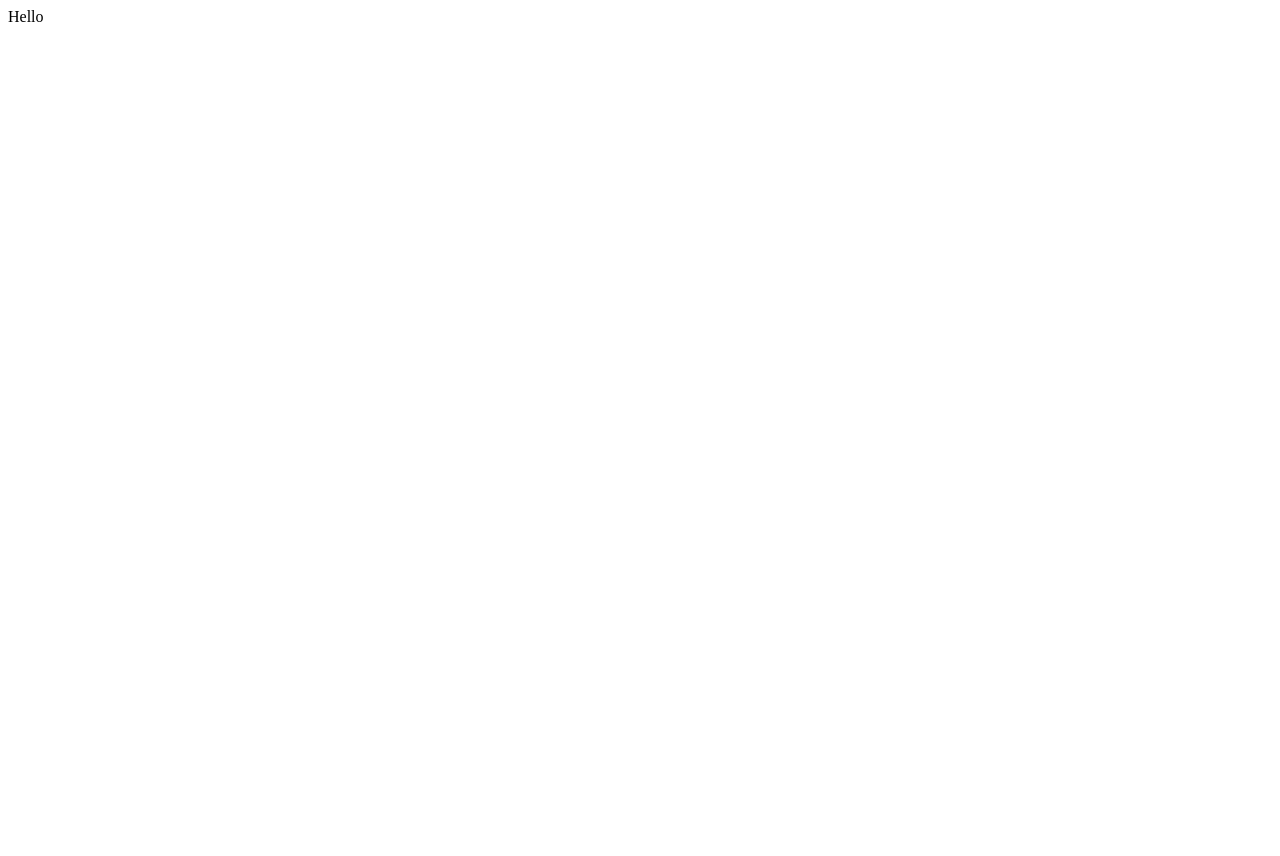
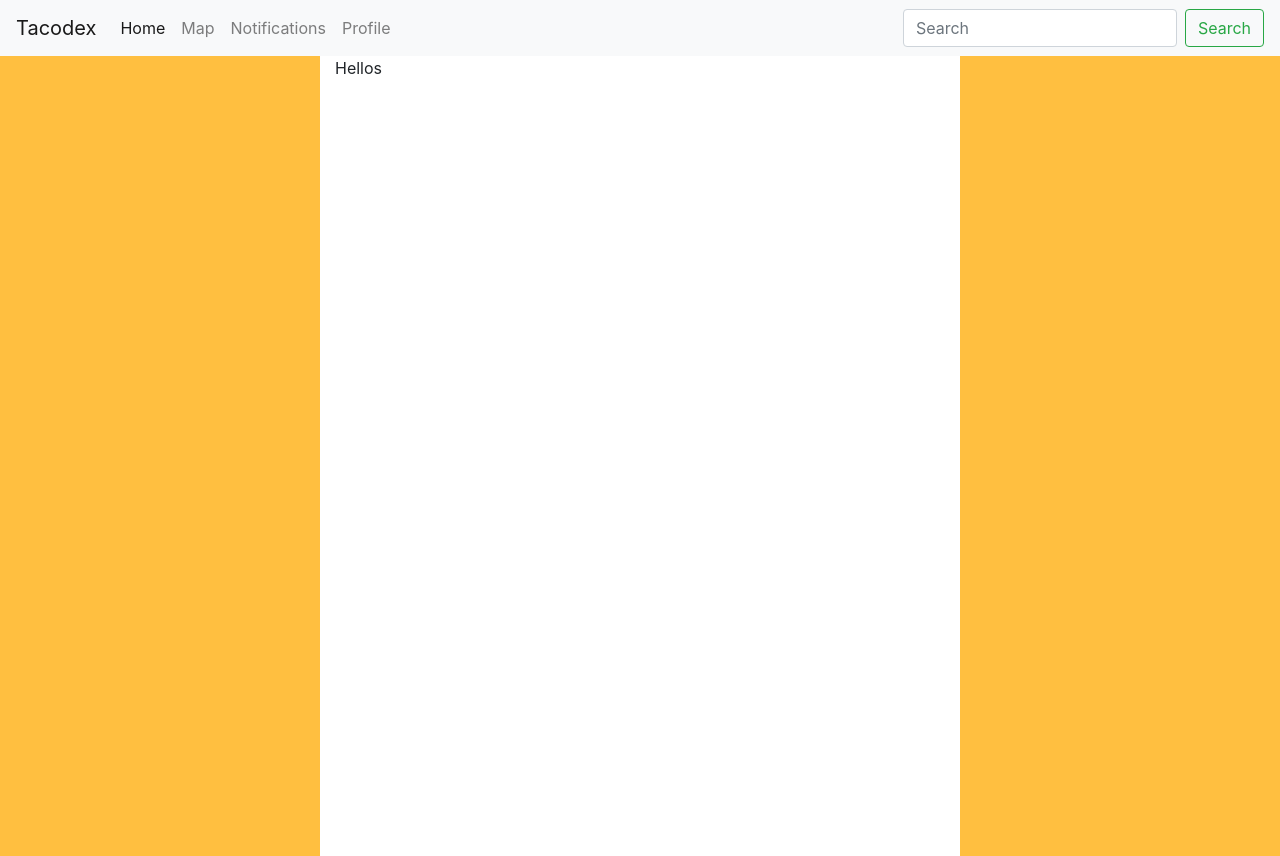
Before and after one commit to carter-willey/TacoWebAppFrontEnd, a React (Create React App) app: page / in a window 1280 px wide. Before the commit the page ends 800 px from the top, so only its background shows below. Built offline with nearby package versions, Linux system fonts and the light colour scheme.

Commit message:
Added basic navbar and basic grid layout to home

```diff
--- a/package.json
+++ b/package.json
@@ -6,6 +6,7 @@
     "@testing-library/jest-dom": "^5.14.1",
     "@testing-library/react": "^11.2.7",
     "@testing-library/user-event": "^12.8.3",
+    "bootstrap": "^5.1.0",
     "react": "^17.0.2",
     "react-dom": "^17.0.2",
     "react-scripts": "4.0.3",
--- a/public/index.html
+++ b/public/index.html
@@ -2,6 +2,10 @@
 <html lang="en">
   <head>
     <meta charset="utf-8" />
+    <link rel="stylesheet" href="https://maxcdn.bootstrapcdn.com/bootstrap/4.0.0/css/bootstrap.min.css" integrity="sha384-Gn5384xqQ1aoWXA+058RXPxPg6fy4IWvTNh0E263XmFcJlSAwiGgFAW/dAiS6JXm" crossorigin="anonymous">
+    <script src="https://code.jquery.com/jquery-3.2.1.slim.min.js" integrity="sha384-KJ3o2DKtIkvYIK3UENzmM7KCkRr/rE9/Qpg6aAZGJwFDMVNA/GpGFF93hXpG5KkN" crossorigin="anonymous"></script>
+    <script src="https://cdnjs.cloudflare.com/ajax/libs/popper.js/1.12.9/umd/popper.min.js" integrity="sha384-ApNbgh9B+Y1QKtv3Rn7W3mgPxhU9K/ScQsAP7hUibX39j7fakFPskvXusvfa0b4Q" crossorigin="anonymous"></script>
+    <script src="https://maxcdn.bootstrapcdn.com/bootstrap/4.0.0/js/bootstrap.min.js" integrity="sha384-JZR6Spejh4U02d8jOt6vLEHfe/JQGiRRSQQxSfFWpi1MquVdAyjUar5+76PVCmYl" crossorigin="anonymous"></script>
     <link rel="icon" href="%PUBLIC_URL%/favicon.ico" />
     <meta name="viewport" content="width=device-width, initial-scale=1" />
     <meta name="theme-color" content="#000000" />
--- a/src/App.js
+++ b/src/App.js
@@ -1,10 +1,13 @@
 import './App.css';
 import React from 'react';
+import NavBar from './Components/NavBar/navBar';
+import Home from './Components/Home/home';
 
 function App() {
   return (
     <div>
-        Hello
+        <NavBar />
+        <Home />
     </div>
   );
 }
--- /dev/null
+++ b/src/Components/Home/home.css
@@ -0,0 +1,13 @@
+.left, .right {
+  background-color: #ffbf40;
+  height: 100vh;
+}
+.container {
+  display: flex;
+  justify-content: center;
+  align-items: center;
+  padding:0px;
+}
+body {
+  min-height: 100vh;
+}
--- /dev/null
+++ b/src/Components/Home/home.jsx
@@ -0,0 +1,16 @@
+import React from 'react';
+import home from './home.css'
+
+const Home = (props) => {
+  return (
+    <div className="container-fluid main h-100">
+      <div className="row mainRow h-100">
+        <div className="col col-3 left"></div>
+        <div className="col middle "> Hellos</div>
+        <div className="col col-3 right"></div>
+      </div>
+    </div>
+   );
+}
+
+export default Home;
--- /dev/null
+++ b/src/Components/NavBar/navBar.jsx
@@ -0,0 +1,35 @@
+import React from 'react';
+
+const NavBar = (props) => {
+  return (
+  <nav className="navbar navbar-expand-lg navbar-light bg-light">
+    <a className="navbar-brand" href="#">Tacodex</a>
+    <button className="navbar-toggler" type="button" data-toggle="collapse" data-target="#navbarSupportedContent" aria-controls="navbarSupportedContent" aria-expanded="false" aria-label="Toggle navigation">
+      <span className="navbar-toggler-icon"></span>
+    </button>
+
+    <div className="collapse navbar-collapse" id="navbarSupportedContent">
+      <ul className="navbar-nav mr-auto">
+        <li className="nav-item active">
+          <a className="nav-link" href="#">Home <span className="sr-only">(current)</span></a>
+        </li>
+        <li className="nav-item">
+          <a className="nav-link" href="#">Map</a>
+        </li>
+        <li className="nav-item">
+          <a className="nav-link" href="#">Notifications</a>
+        </li>
+        <li className="nav-item">
+          <a className="nav-link" href="#">Profile</a>
+        </li>
+      </ul>
+      <form className="searchBar form-inline my-2 my-lg-0">
+        <input className="form-control mr-sm-2" type="search" placeholder="Search" aria-label="Search" />
+        <button className="btn btn-outline-success my-2 my-sm-0" type="submit">Search</button>
+      </form>
+    </div>
+  </nav>
+   );
+}
+
+export default NavBar;
```
Also changed, not shown: src/Components/NavBar/navBar.css (added), 1 other file (tests, documents, lock files or other folders).
